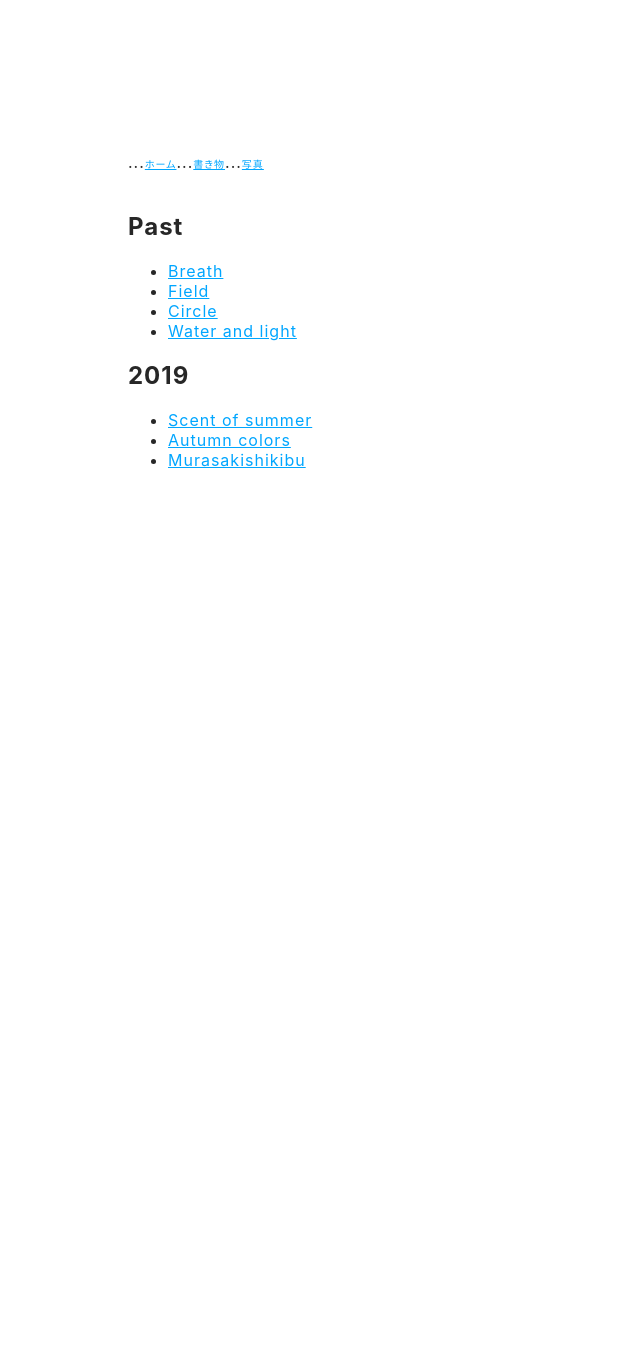
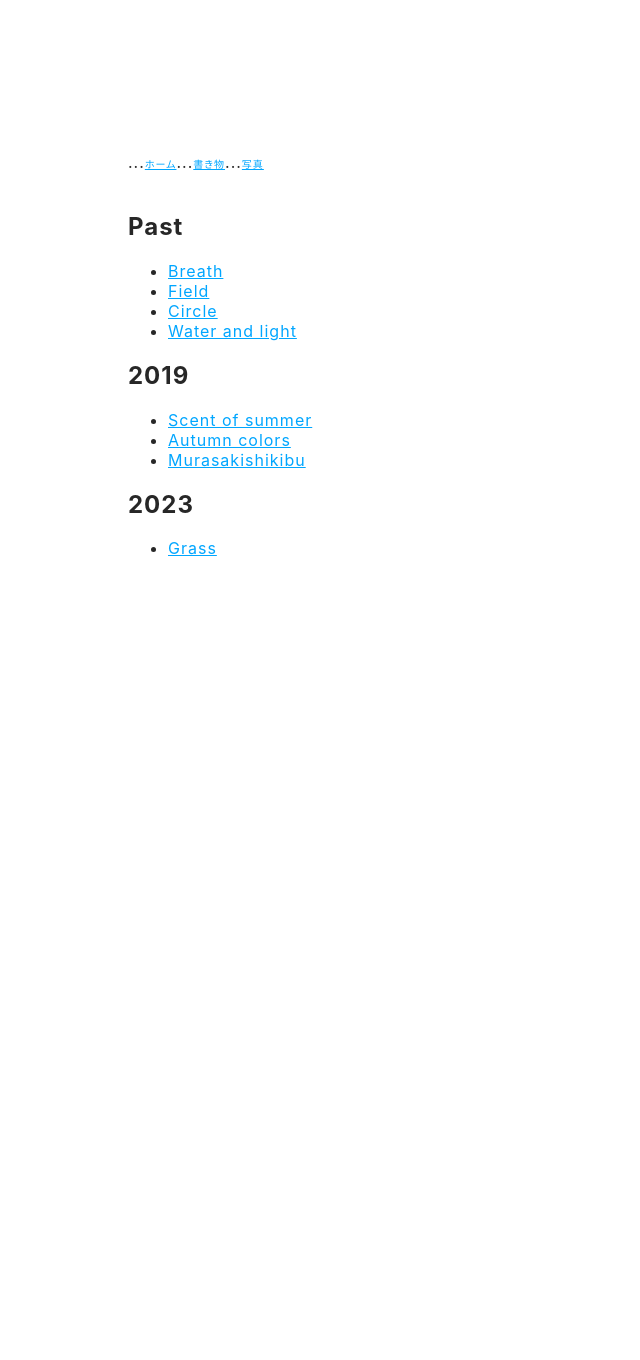
Before and after one commit to hihumi-riku/hihumi-riku.github.io, a Jekyll site: the page built from photos_list.md, in a window 1280 px wide. Shown: the whole page, without its empty margins (0-640 px from the left). Built offline with Jekyll 4.4.1, drawn with Linux system fonts in a browser that asks for light colours.

Commit message:
Update photos_list.md

```diff
--- a/photos_list.md
+++ b/photos_list.md
@@ -14,3 +14,7 @@ title: 写真
 - [Scent of summer](/2019/07/19/scent_of_summer.html)
 - [Autumn colors](/2019/10/31/autumn_colors.html)
 - [Murasakishikibu](/2019/11/04/murasakishikibu.html)
+
+## 2023
+
+- [Grass](2023/11/03/glass.html)
```
